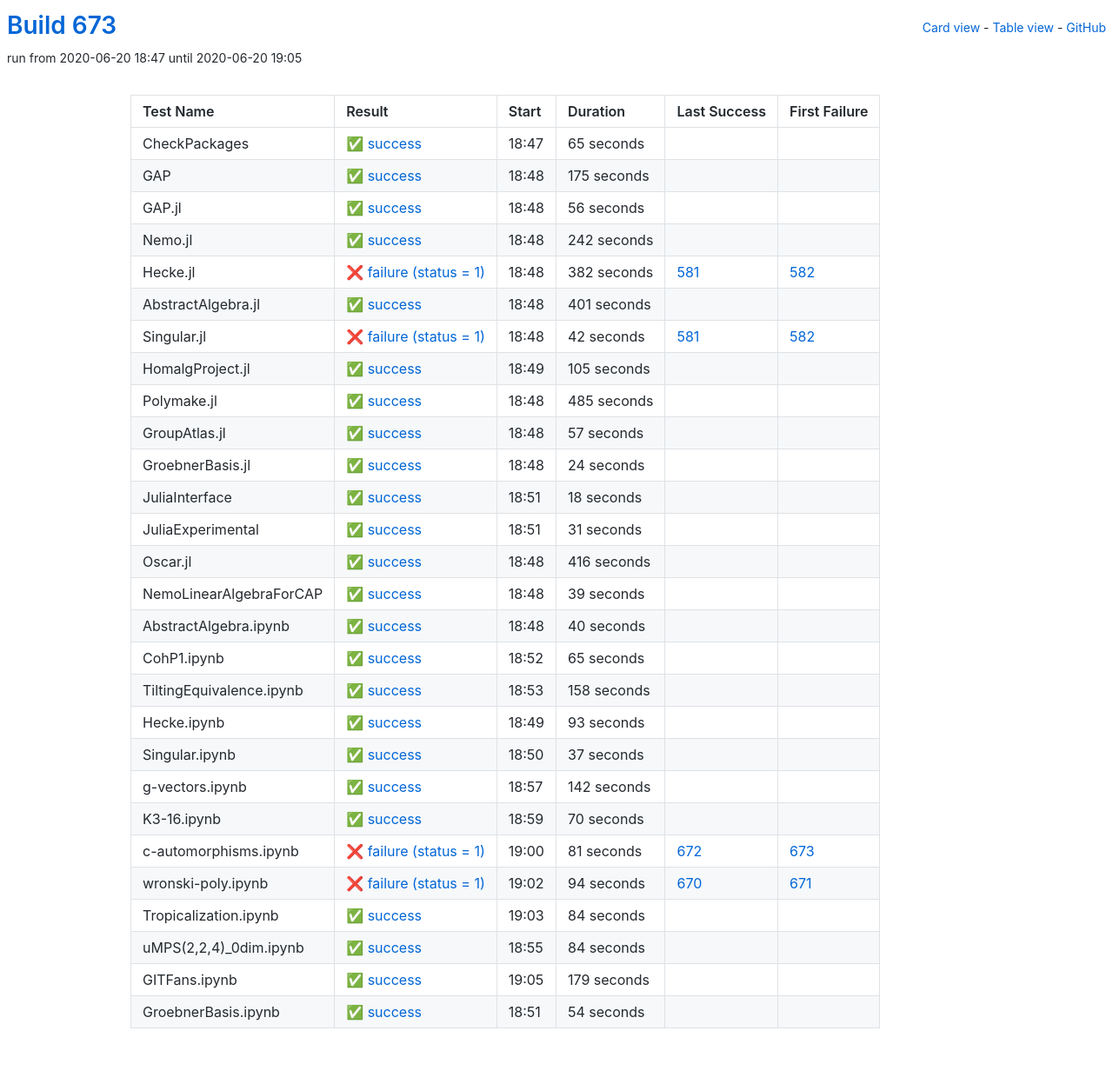
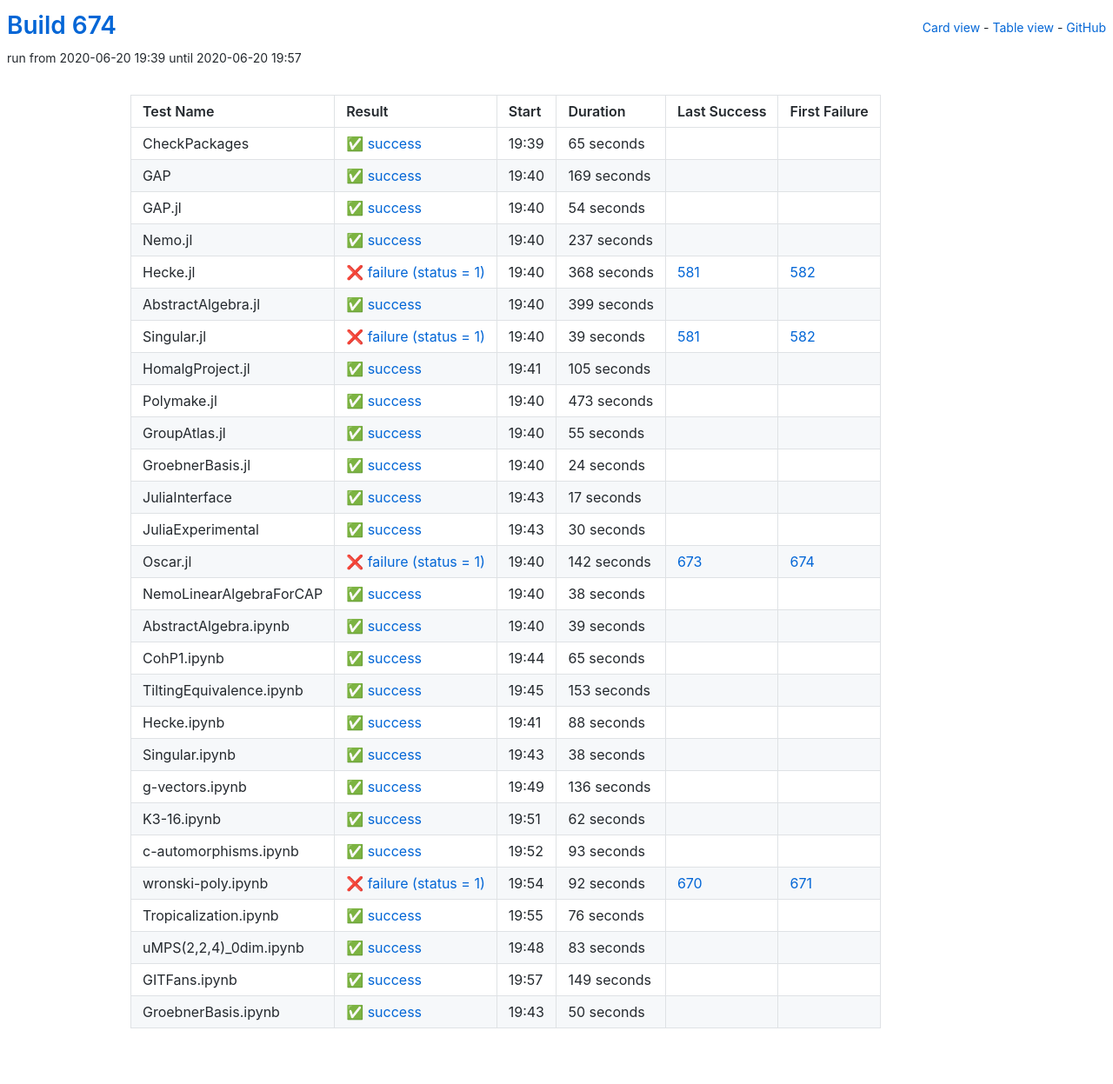
Before and after one commit to oscar-system/oscar-ci-status-1.4, a Jekyll site: the page built from table.html, in a window 1280 px wide. Shown: the whole page at 87% size. Built offline with Jekyll 4.4.1, drawn with Linux system fonts in a browser that asks for light colours.

Commit message:
Build #674

```diff
--- a/_data/ci.yml
+++ b/_data/ci.yml
@@ -1,6 +1,6 @@
 ---
-build: 673
-build_url: https://oscarci.mathematik.uni-kl.de/job/oscar-julia-1.4/673/
+build: 674
+build_url: https://oscarci.mathematik.uni-kl.de/job/oscar-julia-1.4/674/
 job: oscar-julia-1.4
 organization: oscar-system
 repo: oscar-ci-status-1.4
@@ -8,8 +8,8 @@ repourl: https://github.com/oscar-system/oscar-ci-status-1.4
 tests:
 - name: CheckPackages
   id: checkpackages
-  log: https://oscarci.mathematik.uni-kl.de/job/oscar-julia-1.4/673/artifact/logs/build-673/CheckPackages.log
-  start: 2020-06-20 18:47
+  log: https://oscarci.mathematik.uni-kl.de/job/oscar-julia-1.4/674/artifact/logs/build-674/CheckPackages.log
+  start: 2020-06-20 19:39
   success: true
   exitcode: 0
   status: success
@@ -20,80 +20,80 @@ tests:
   first_failure_url:
 - name: GAP
   id: gap
-  log: https://oscarci.mathematik.uni-kl.de/job/oscar-julia-1.4/673/artifact/logs/build-673/GAP.log
-  start: 2020-06-20 18:48
+  log: https://oscarci.mathematik.uni-kl.de/job/oscar-julia-1.4/674/artifact/logs/build-674/GAP.log
+  start: 2020-06-20 19:40
   success: true
   exitcode: 0
   status: success
-  duration: 175
+  duration: 169
   last_success: false
   last_success_url:
   first_failure: false
   first_failure_url:
 - name: GAP.jl
   id: gap-jl
-  log: https://oscarci.mathematik.uni-kl.de/job/oscar-julia-1.4/673/artifact/logs/build-673/GAP.jl.log
-  start: 2020-06-20 18:48
+  log: https://oscarci.mathematik.uni-kl.de/job/oscar-julia-1.4/674/artifact/logs/build-674/GAP.jl.log
+  start: 2020-06-20 19:40
   success: true
   exitcode: 0
   status: success
-  duration: 56
+  duration: 54
   last_success: false
   last_success_url:
   first_failure: false
   first_failure_url:
 - name: Nemo.jl
   id: nemo-jl
-  log: https://oscarci.mathematik.uni-kl.de/job/oscar-julia-1.4/673/artifact/logs/build-673/Nemo.jl.log
-  start: 2020-06-20 18:48
+  log: https://oscarci.mathematik.uni-kl.de/job/oscar-julia-1.4/674/artifact/logs/build-674/Nemo.jl.log
+  start: 2020-06-20 19:40
   success: true
   exitcode: 0
   status: success
-  duration: 242
+  duration: 237
   last_success: false
   last_success_url:
   first_failure: false
   first_failure_url:
 - name: Hecke.jl
   id: hecke-jl
-  log: https://oscarci.mathematik.uni-kl.de/job/oscar-julia-1.4/673/artifact/logs/build-673/Hecke.jl.log
-  start: 2020-06-20 18:48
+  log: https://oscarci.mathematik.uni-kl.de/job/oscar-julia-1.4/674/artifact/logs/build-674/Hecke.jl.log
+  start: 2020-06-20 19:40
   success: false
   exitcode: 1
   status: failure
-  duration: 382
+  duration: 368
   last_success: 581
   last_success_url: https://oscarci.mathematik.uni-kl.de/job/oscar-julia-1.4/581/
   first_failure: 582
   first_failure_url: https://oscarci.mathematik.uni-kl.de/job/oscar-julia-1.4/582/
 - name: AbstractAlgebra.jl
   id: abstractalgebra-jl
-  log: https://oscarci.mathematik.uni-kl.de/job/oscar-julia-1.4/673/artifact/logs/build-673/AbstractAlgebra.jl.log
-  start: 2020-06-20 18:48
+  log: https://oscarci.mathematik.uni-kl.de/job/oscar-julia-1.4/674/artifact/logs/build-674/AbstractAlgebra.jl.log
+  start: 2020-06-20 19:40
   success: true
   exitcode: 0
   status: success
-  duration: 401
+  duration: 399
   last_success: false
   last_success_url:
   first_failure: false
   first_failure_url:
 - name: Singular.jl
   id: singular-jl
-  log: https://oscarci.mathematik.uni-kl.de/job/oscar-julia-1.4/673/artifact/logs/build-673/Singular.jl.log
-  start: 2020-06-20 18:48
+  log: https://oscarci.mathematik.uni-kl.de/job/oscar-julia-1.4/674/artifact/logs/build-674/Singular.jl.log
+  start: 2020-06-20 19:40
   success: false
   exitcode: 1
   status: failure
-  duration: 42
+  duration: 39
   last_success: 581
   last_success_url: https://oscarci.mathematik.uni-kl.de/job/oscar-julia-1.4/581/
   first_failure: 582
   first_failure_url: https://oscarci.mathematik.uni-kl.de/job/oscar-julia-1.4/582/
 - name: HomalgProject.jl
   id: homalgproject-jl
-  log: https://oscarci.mathematik.uni-kl.de/job/oscar-julia-1.4/673/artifact/logs/build-673/HomalgProject.jl.log
-  start: 2020-06-20 18:49
+  log: https://oscarci.mathematik.uni-kl.de/job/oscar-julia-1.4/674/artifact/logs/build-674/HomalgProject.jl.log
+  start: 2020-06-20 19:41
   success: true
   exitcode: 0
   status: success
@@ -104,32 +104,32 @@ tests:
   first_failure_url:
 - name: Polymake.jl
   id: polymake-jl
-  log: https://oscarci.mathematik.uni-kl.de/job/oscar-julia-1.4/673/artifact/logs/build-673/Polymake.jl.log
-  start: 2020-06-20 18:48
+  log: https://oscarci.mathematik.uni-kl.de/job/oscar-julia-1.4/674/artifact/logs/build-674/Polymake.jl.log
+  start: 2020-06-20 19:40
   success: true
   exitcode: 0
   status: success
-  duration: 485
+  duration: 473
   last_success: false
   last_success_url:
   first_failure: false
   first_failure_url:
 - name: GroupAtlas.jl
   id: groupatlas-jl
-  log: https://oscarci.mathematik.uni-kl.de/job/oscar-julia-1.4/673/artifact/logs/build-673/GroupAtlas.jl.log
-  start: 2020-06-20 18:48
+  log: https://oscarci.mathematik.uni-kl.de/job/oscar-julia-1.4/674/artifact/logs/build-674/GroupAtlas.jl.log
+  start: 2020-06-20 19:40
   success: true
   exitcode: 0
   status: success
-  duration: 57
+  duration: 55
   last_success: false
   last_success_url:
   first_failure: false
   first_failure_url:
 - name: GroebnerBasis.jl
   id: groebnerbasis-jl
-  log: https://oscarci.mathematik.uni-kl.de/job/oscar-julia-1.4/673/artifact/logs/build-673/GroebnerBasis.jl.log
-  start: 2020-06-20 18:48
+  log: https://oscarci.mathematik.uni-kl.de/job/oscar-julia-1.4/674/artifact/logs/build-674/GroebnerBasis.jl.log
+  start: 2020-06-20 19:40
   success: true
   exitcode: 0
   status: success
@@ -140,44 +140,56 @@ tests:
   first_failure_url:
 - name: JuliaInterface
   id: juliainterface
-  log: https://oscarci.mathematik.uni-kl.de/job/oscar-julia-1.4/673/artifact/logs/build-673/JuliaInterface.log
-  start: 2020-06-20 18:51
+  log: https://oscarci.mathematik.uni-kl.de/job/oscar-julia-1.4/674/artifact/logs/build-674/JuliaInterface.log
+  start: 2020-06-20 19:43
   success: true
   exitcode: 0
   status: success
-  duration: 18
+  duration: 17
   last_success: false
   last_success_url:
   first_failure: false
   first_failure_url:
 - name: JuliaExperimental
   id: juliaexperimental
-  log: https://oscarci.mathematik.uni-kl.de/job/oscar-julia-1.4/673/artifact/logs/build-673/JuliaExperimental.log
-  start: 2020-06-20 18:51
+  log: https://oscarci.mathematik.uni-kl.de/job/oscar-julia-1.4/674/artifact/logs/build-674/JuliaExperimental.log
+  start: 2020-06-20 19:43
   success: true
   exitcode: 0
   status: success
-  duration: 31
+  duration: 30
   last_success: false
   last_success_url:
   first_failure: false
   first_failure_url:
 - name: Oscar.jl
   id: oscar-jl
-  log: https://oscarci.mathematik.uni-kl.de/job/oscar-julia-1.4/673/artifact/logs/build-673/Oscar.jl.log
-  start: 2020-06-20 18:48
+  log: https://oscarci.mathematik.uni-kl.de/job/oscar-julia-1.4/674/artifact/logs/build-674/Oscar.jl.log
+  start: 2020-06-20 19:40
+  success: false
+  exitcode: 1
+  status: failure
+  duration: 142
+  last_success: 673
+  last_success_url: https://oscarci.mathematik.uni-kl.de/job/oscar-julia-1.4/673/
+  first_failure: 674
+  first_failure_url: https://oscarci.mathematik.uni-kl.de/job/oscar-julia-1.4/674/
+- name: NemoLinearAlgebraForCAP
+  id: nemolinearalgebraforcap
+  log: https://oscarci.mathematik.uni-kl.de/job/oscar-julia-1.4/674/artifact/logs/build-674/NemoLinearAlgebraForCAP.log
+  start: 2020-06-20 19:40
   success: true
   exitcode: 0
   status: success
-  duration: 416
+  duration: 38
   last_success: false
   last_success_url:
   first_failure: false
   first_failure_url:
-- name: NemoLinearAlgebraForCAP
-  id: nemolinearalgebraforcap
-  log: https://oscarci.mathematik.uni-kl.de/job/oscar-julia-1.4/673/artifact/logs/build-673/NemoLinearAlgebraForCAP.log
-  start: 2020-06-20 18:48
+- name: AbstractAlgebra.ipynb
+  id: abstractalgebra-ipynb
+  log: https://oscarci.mathematik.uni-kl.de/job/oscar-julia-1.4/674/artifact/logs/build-674/AbstractAlgebra.ipynb.log
+  start: 2020-06-20 19:40
   success: true
   exitcode: 0
   status: success
@@ -186,22 +198,10 @@ tests:
   last_success_url:
   first_failure: false
   first_failure_url:
-- name: AbstractAlgebra.ipynb
-  id: abstractalgebra-ipynb
-  log: https://oscarci.mathematik.uni-kl.de/job/oscar-julia-1.4/673/artifact/logs/build-673/AbstractAlgebra.ipynb.log
-  start: 2020-06-20 18:48
-  success: true
-  exitcode: 0
-  status: success
-  duration: 40
-  last_success: false
-  last_success_url:
-  first_failure: false
-  first_failure_url:
 - name: CohP1.ipynb
   id: cohp1-ipynb
-  log: https://oscarci.mathematik.uni-kl.de/job/oscar-julia-1.4/673/artifact/logs/build-673/CohP1.ipynb.log
-  start: 2020-06-20 18:52
+  log: https://oscarci.mathematik.uni-kl.de/job/oscar-julia-1.4/674/artifact/logs/build-674/CohP1.ipynb.log
+  start: 2020-06-20 19:44
   success: true
   exitcode: 0
   status: success
@@ -212,20 +212,68 @@ tests:
   first_failure_url:
 - name: TiltingEquivalence.ipynb
   id: tiltingequivalence-ipynb
-  log: https://oscarci.mathematik.uni-kl.de/job/oscar-julia-1.4/673/artifact/logs/build-673/TiltingEquivalence.ipynb.log
-  start: 2020-06-20 18:53
+  log: https://oscarci.mathematik.uni-kl.de/job/oscar-julia-1.4/674/artifact/logs/build-674/TiltingEquivalence.ipynb.log
+  start: 2020-06-20 19:45
   success: true
   exitcode: 0
   status: success
-  duration: 158
+  duration: 153
   last_success: false
   last_success_url:
   first_failure: false
   first_failure_url:
 - name: Hecke.ipynb
   id: hecke-ipynb
-  log: https://oscarci.mathematik.uni-kl.de/job/oscar-julia-1.4/673/artifact/logs/build-673/Hecke.ipynb.log
-  start: 2020-06-20 18:49
+  log: https://oscarci.mathematik.uni-kl.de/job/oscar-julia-1.4/674/artifact/logs/build-674/Hecke.ipynb.log
+  start: 2020-06-20 19:41
+  success: true
+  exitcode: 0
+  status: success
+  duration: 88
+  last_success: false
+  last_success_url:
+  first_failure: false
+  first_failure_url:
+- name: Singular.ipynb
+  id: singular-ipynb
+  log: https://oscarci.mathematik.uni-kl.de/job/oscar-julia-1.4/674/artifact/logs/build-674/Singular.ipynb.log
+  start: 2020-06-20 19:43
+  success: true
+  exitcode: 0
+  status: success
+  duration: 38
+  last_success: false
+  last_success_url:
+  first_failure: false
+  first_failure_url:
+- name: g-vectors.ipynb
+  id: g-vectors-ipynb
+  log: https://oscarci.mathematik.uni-kl.de/job/oscar-julia-1.4/674/artifact/logs/build-674/g-vectors.ipynb.log
+  start: 2020-06-20 19:49
+  success: true
+  exitcode: 0
+  status: success
+  duration: 136
+  last_success: false
+  last_success_url:
+  first_failure: false
+  first_failure_url:
+- name: K3-16.ipynb
+  id: k3-16-ipynb
+  log: https://oscarci.mathematik.uni-kl.de/job/oscar-julia-1.4/674/artifact/logs/build-674/K3-16.ipynb.log
+  start: 2020-06-20 19:51
+  success: true
+  exitcode: 0
+  status: success
+  duration: 62
+  last_success: false
+  last_success_url:
+  first_failure: false
+  first_failure_url:
+- name: c-automorphisms.ipynb
+  id: c-automorphisms-ipynb
+  log: https://oscarci.mathematik.uni-kl.de/job/oscar-julia-1.4/674/artifact/logs/build-674/c-automorphisms.ipynb.log
+  start: 2020-06-20 19:52
   success: true
   exitcode: 0
   status: success
@@ -234,110 +282,62 @@ tests:
   last_success_url:
   first_failure: false
   first_failure_url:
-- name: Singular.ipynb
-  id: singular-ipynb
-  log: https://oscarci.mathematik.uni-kl.de/job/oscar-julia-1.4/673/artifact/logs/build-673/Singular.ipynb.log
-  start: 2020-06-20 18:50
-  success: true
-  exitcode: 0
-  status: success
-  duration: 37
-  last_success: false
-  last_success_url:
-  first_failure: false
-  first_failure_url:
-- name: g-vectors.ipynb
-  id: g-vectors-ipynb
-  log: https://oscarci.mathematik.uni-kl.de/job/oscar-julia-1.4/673/artifact/logs/build-673/g-vectors.ipynb.log
-  start: 2020-06-20 18:57
-  success: true
-  exitcode: 0
-  status: success
-  duration: 142
-  last_success: false
-  last_success_url:
-  first_failure: false
-  first_failure_url:
-- name: K3-16.ipynb
-  id: k3-16-ipynb
-  log: https://oscarci.mathematik.uni-kl.de/job/oscar-julia-1.4/673/artifact/logs/build-673/K3-16.ipynb.log
-  start: 2020-06-20 18:59
-  success: true
-  exitcode: 0
-  status: success
-  duration: 70
-  last_success: false
-  last_success_url:
-  first_failure: false
-  first_failure_url:
-- name: c-automorphisms.ipynb
-  id: c-automorphisms-ipynb
-  log: https://oscarci.mathematik.uni-kl.de/job/oscar-julia-1.4/673/artifact/logs/build-673/c-automorphisms.ipynb.log
-  start: 2020-06-20 19:00
+- name: wronski-poly.ipynb
+  id: wronski-poly-ipynb
+  log: https://oscarci.mathematik.uni-kl.de/job/oscar-julia-1.4/674/artifact/logs/build-674/wronski-poly.ipynb.log
+  start: 2020-06-20 19:54
   success: false
   exitcode: 1
   status: failure
-  duration: 81
-  last_success: 672
-  last_success_url: https://oscarci.mathematik.uni-kl.de/job/oscar-julia-1.4/672/
-  first_failure: 673
-  first_failure_url: https://oscarci.mathematik.uni-kl.de/job/oscar-julia-1.4/673/
-- name: wronski-poly.ipynb
-  id: wronski-poly-ipynb
-  log: https://oscarci.mathematik.uni-kl.de/job/oscar-julia-1.4/673/artifact/logs/build-673/wronski-poly.ipynb.log
-  start: 2020-06-20 19:02
-  success: false
-  exitcode: 1
-  status: failure
-  duration: 94
+  duration: 92
   last_success: 670
   last_success_url: https://oscarci.mathematik.uni-kl.de/job/oscar-julia-1.4/670/
   first_failure: 671
   first_failure_url: https://oscarci.mathematik.uni-kl.de/job/oscar-julia-1.4/671/
 - name: Tropicalization.ipynb
   id: tropicalization-ipynb
-  log: https://oscarci.mathematik.uni-kl.de/job/oscar-julia-1.4/673/artifact/logs/build-673/Tropicalization.ipynb.log
-  start: 2020-06-20 19:03
+  log: https://oscarci.mathematik.uni-kl.de/job/oscar-julia-1.4/674/artifact/logs/build-674/Tropicalization.ipynb.log
+  start: 2020-06-20 19:55
   success: true
   exitcode: 0
   status: success
-  duration: 84
+  duration: 76
   last_success: false
   last_success_url:
   first_failure: false
   first_failure_url:
 - name: uMPS(2,2,4)_0dim.ipynb
   id: umps-2-2-4-0dim-ipynb
-  log: https://oscarci.mathematik.uni-kl.de/job/oscar-julia-1.4/673/artifact/logs/build-673/uMPS-2-2-4-_0dim.ipynb.log
-  start: 2020-06-20 18:55
+  log: https://oscarci.mathematik.uni-kl.de/job/oscar-julia-1.4/674/artifact/logs/build-674/uMPS-2-2-4-_0dim.ipynb.log
+  start: 2020-06-20 19:48
   success: true
   exitcode: 0
   status: success
-  duration: 84
+  duration: 83
   last_success: false
   last_success_url:
   first_failure: false
   first_failure_url:
 - name: GITFans.ipynb
   id: gitfans-ipynb
-  log: https://oscarci.mathematik.uni-kl.de/job/oscar-julia-1.4/673/artifact/logs/build-673/GITFans.ipynb.log
-  start: 2020-06-20 19:05
+  log: https://oscarci.mathematik.uni-kl.de/job/oscar-julia-1.4/674/artifact/logs/build-674/GITFans.ipynb.log
+  start: 2020-06-20 19:57
   success: true
   exitcode: 0
   status: success
-  duration: 179
+  duration: 149
   last_success: false
   last_success_url:
   first_failure: false
   first_failure_url:
 - name: GroebnerBasis.ipynb
   id: groebnerbasis-ipynb
-  log: https://oscarci.mathematik.uni-kl.de/job/oscar-julia-1.4/673/artifact/logs/build-673/GroebnerBasis.ipynb.log
-  start: 2020-06-20 18:51
+  log: https://oscarci.mathematik.uni-kl.de/job/oscar-julia-1.4/674/artifact/logs/build-674/GroebnerBasis.ipynb.log
+  start: 2020-06-20 19:43
   success: true
   exitcode: 0
   status: success
-  duration: 54
+  duration: 50
   last_success: false
   last_success_url:
   first_failure: false
```
Also changed, not shown: README.md.
